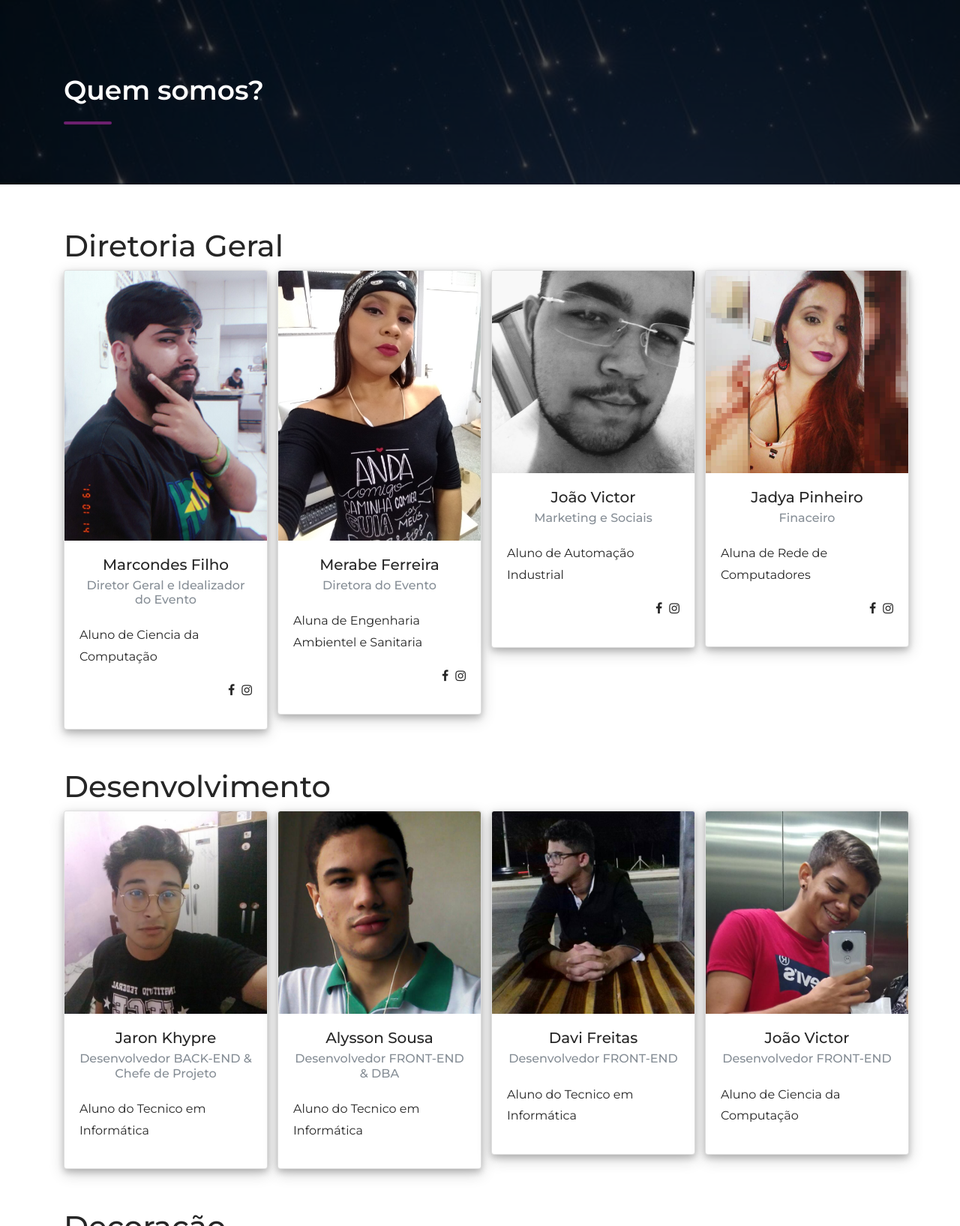
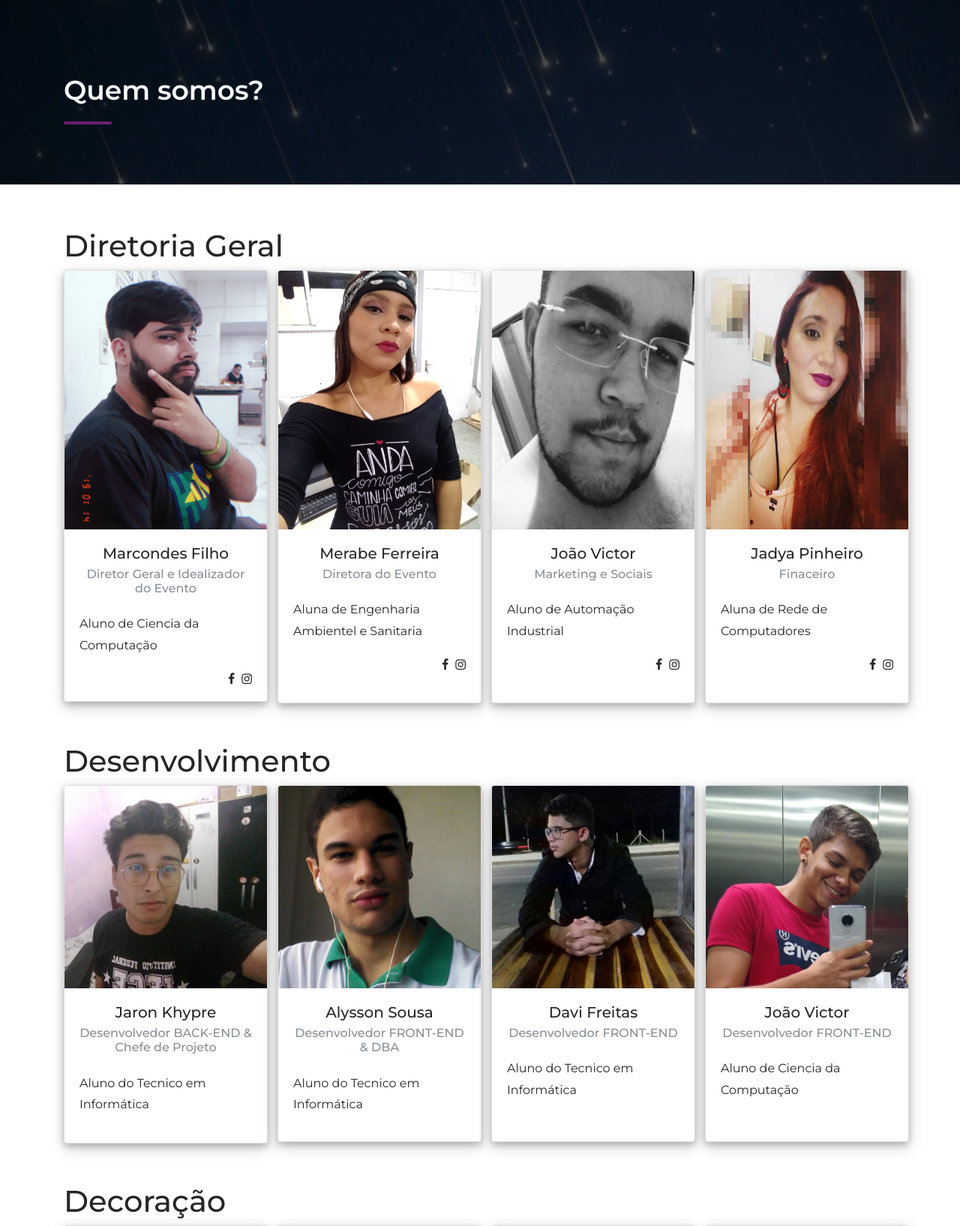
Before and after one commit to kepry/fantabob, a PHP site: page /contact.html in a window 1280 px wide. Shown: the part 179-1814 px from the top of the page at 75% size. Run offline with PHP 8.4, Linux system fonts and the light colour scheme.

Commit message:
corrigindo bugs
ajeitei algumas coisas

```diff
--- a/contact.html
+++ b/contact.html
@@ -225,8 +225,8 @@
                 <!-- PESSOA -->
                 <div class="col-md-3 col-sm-12">
                     <div class="card mb-4" style="width: 17rem; box-shadow: 0 4px 8px 0 rgba(0, 0, 0, 0.2), 0 6px 20px 0 rgba(0, 0, 0, 0.19);">
-                        <img class="card-img-top" src="mais imagens/ppMARCONDES2.0.jpg" alt="Card image cap">
-                        <div class="card-body">
+                        <img style="height:345px" class="card-img-top" src="mais imagens/ppMARCONDES2.0.jpg" alt="Card image cap">
+                        <div style="height:229px"  class="card-body">
                             <h5 class="card-title text-center text-blue">Marcondes Filho</h5>
                             <h6 class="card-subtitle mb-4 text-center text-muted text-red">Diretor Geral e Idealizador do Evento </h6>
                             <p class="card-text">
@@ -253,14 +253,12 @@
                 <!-- PESSOA -->
                 <div class="col-md-3 col-sm-12">
                     <div class="card mb-4" style="width: 17rem; box-shadow: 0 4px 8px 0 rgba(0, 0, 0, 0.2), 0 6px 20px 0 rgba(0, 0, 0, 0.19);">
-                        <img class="card-img-top" src="mais imagens/ppMERABE.jpeg" alt="Card image cap">
+                        <img style="height:345px" class="card-img-top" src="mais imagens/ppMERABE.jpeg" alt="Card image cap">
                         <div class="card-body">
                             <h5 class="card-title text-center text-blue">Merabe Ferreira</h5>
                             <h6 class="card-subtitle mb-4 text-center text-muted text-red">Diretora do Evento</h6>
                             <p class="card-text">
-                               Aluna de Engenharia Ambientel e Sanitaria
-
-                            </p>
+                               Aluna de Engenharia Ambientel e Sanitaria</p>
 
                             <div class=" float-right">
                                 <ul class="list-inline">
@@ -284,7 +282,7 @@
                 <!-- PESSOA -->
                 <div class="col-md-3 col-sm-12">
                     <div class="card mb-4" style="width: 17rem; box-shadow: 0 4px 8px 0 rgba(0, 0, 0, 0.2), 0 6px 20px 0 rgba(0, 0, 0, 0.19);">
-                        <img class="card-img-top" src="mais imagens/ppPANDAUBER.jpg" alt="Card image cap">
+                        <img style="height:345px" class="card-img-top" src="mais imagens/ppPANDAUBER.jpg" alt="Card image cap">
                         <div class="card-body">
                             <h5 class="card-title text-center text-blue">João Victor</h5>
                             <h6 class="card-subtitle mb-4 text-center text-muted text-red">Marketing e Sociais</h6>
@@ -311,7 +309,7 @@
                 <!-- PESSOA -->
                 <div class="col-md-3 col-sm-12">
                     <div class="card mb-4" style="width: 17rem; box-shadow: 0 4px 8px 0 rgba(0, 0, 0, 0.2), 0 6px 20px 0 rgba(0, 0, 0, 0.19);">
-                        <img class="card-img-top" src="mais imagens/ppJadya.jpg" heigth="286" width="283" alt="Card image cap">
+                        <img style="height:345px" class="card-img-top" src="mais imagens/ppJadya.jpg" heigth="286" width="283" alt="Card image cap">
                         <div class="card-body">
                             <h5 class="card-title text-center text-blue">Jadya Pinheiro</h5>
                             <h6 class="card-subtitle mb-4 text-center text-muted text-red">Finaceiro</h6>
@@ -361,7 +359,7 @@
                 <div class="col-md-3 col-sm-12">
                     <div class="card mb-4" style="width: 17rem; box-shadow: 0 4px 8px 0 rgba(0, 0, 0, 0.2), 0 6px 20px 0 rgba(0, 0, 0, 0.19);">
                         <img class="card-img-top" src="mais imagens/ppalisson.jpeg" heigth="286" width="283" alt="Card image cap">
-                        <div class="card-body">
+                        <div style="height:204px" class="card-body">
                             <h5 class="card-title text-center text-blue">Alysson Sousa</h5>
                             <h6 class="card-subtitle mb-4 text-center text-muted text-red">Desenvolvedor FRONT-END & DBA</h6>
                             <p class="card-text">
@@ -380,7 +378,7 @@
                 <div class="col-md-3 col-sm-12">
                     <div class="card mb-4" style="width: 17rem; box-shadow: 0 4px 8px 0 rgba(0, 0, 0, 0.2), 0 6px 20px 0 rgba(0, 0, 0, 0.19);">
                         <img class="card-img-top" src="mais imagens/ppdavi.jpeg" heigth="286" width="283" alt="Card image cap">
-                        <div class="card-body">
+                        <div style="height:204px" class="card-body">
                             <h5 class="card-title text-center text-blue">Davi Freitas</h5>
                             <h6 class="card-subtitle mb-4 text-center text-muted text-red">Desenvolvedor FRONT-END</h6>
                             <p class="card-text">
@@ -397,7 +395,7 @@
                 <div class="col-md-3 col-sm-12">
                     <div class="card mb-4" style="width: 17rem; box-shadow: 0 4px 8px 0 rgba(0, 0, 0, 0.2), 0 6px 20px 0 rgba(0, 0, 0, 0.19);">
                         <img class="card-img-top" src="mais imagens/ppjoao.jpeg" heigth="286" width="283" alt="Card image cap">
-                        <div class="card-body">
+                        <div style="height:204px" class="card-body">
                             <h5 class="card-title text-center text-blue">João Victor</h5>
                             <h6 class="card-subtitle mb-4 text-center text-muted text-red">Desenvolvedor FRONT-END</h6>
                             <p class="card-text">
@@ -420,7 +418,7 @@
                     <!-- PESSOA -->
                     <div class="col-md-3 col-sm-12">
                         <div class="card mb-4" style="width: 17rem; box-shadow: 0 4px 8px 0 rgba(0, 0, 0, 0.2), 0 6px 20px 0 rgba(0, 0, 0, 0.19);">
-                            <img class="card-img-top" src="mais imagens/ppKARLA.jpg" heigth="286" width="283" alt="Card image cap">
+                            <img style="height:345px"  class="card-img-top" src="mais imagens/ppKARLA.jpg" heigth="286" width="283" alt="Card image cap">
                             <div class="card-body">
                                 <h5 class="card-title text-center text-blue">Ana Karla</h5>
                                 <h6 class="card-subtitle mb-4 text-center text-muted text-red">Ilustradora</h6>
@@ -437,7 +435,7 @@
                     <!-- PESSOA -->
                     <div class="col-md-3 col-sm-12">
                         <div class="card mb-4" style="width: 17rem; box-shadow: 0 4px 8px 0 rgba(0, 0, 0, 0.2), 0 6px 20px 0 rgba(0, 0, 0, 0.19);">
-                            <img class="card-img-top" src="mais imagens/ppITALO2.0.jpg" heigth="286" width="283" alt="Card image cap">
+                            <img style="height:345px"  class="card-img-top" src="mais imagens/ppITALO2.0.jpg" heigth="286" width="283" alt="Card image cap">
                             <div class="card-body">
                                 <h5 class="card-title text-center text-blue">Italo César</h5>
                                 <h6 class="card-subtitle mb-4 text-center text-muted text-red">Decoração</h6>
@@ -453,7 +451,7 @@
                         <!-- PESSOA -->
                   <div class="col-md-3 col-sm-12">
                         <div class="card mb-4" style="width: 17rem; box-shadow: 0 4px 8px 0 rgba(0, 0, 0, 0.2), 0 6px 20px 0 rgba(0, 0, 0, 0.19);">
-                            <img class="card-img-top" src="mais imagens/ppIVANILDO.jpeg" heigth="286" width="283" alt="Card image cap">
+                            <img style="height:345px"  class="card-img-top" src="mais imagens/ppIVANILDO.jpeg" heigth="286" width="283" alt="Card image cap">
                             <div class="card-body">
                                 <h5 class="card-title text-center text-blue">Rivanildo Sousa</h5>
                                 <h6 class="card-subtitle mb-4 text-center text-muted text-red">Decoração</h6>
@@ -471,7 +469,7 @@
                     <!-- PESSOA -->
                     <div class="col-md-3 col-sm-12">
                         <div class="card mb-4" style="width: 17rem; box-shadow: 0 4px 8px 0 rgba(0, 0, 0, 0.2), 0 6px 20px 0 rgba(0, 0, 0, 0.19);">
-                            <img class="card-img-top" src="mais imagens/ppSTEFANY.jpeg" heigth="286" width="283" alt="Card image cap">
+                            <img style="height:345px"  class="card-img-top" src="mais imagens/ppSTEFANY.jpeg" heigth="286" width="283" alt="Card image cap">
                             <div class="card-body">
                                 <h5 class="card-title text-center text-blue">Stefany </h5>
                                 <h6 class="card-subtitle mb-4 text-center text-muted text-red">Decoração</h6>
@@ -490,7 +488,7 @@
                     <!-- PESSOA -->
                     <div class="col-md-3 col-sm-12">
                         <div class="card mb-4" style="width: 17rem; box-shadow: 0 4px 8px 0 rgba(0, 0, 0, 0.2), 0 6px 20px 0 rgba(0, 0, 0, 0.19);">
-                            <img class="card-img-top" src="mais imagens/ppANDRE.jpeg" heigth="286" width="283" alt="Card image cap">
+                            <img style="height:345px"  class="card-img-top" src="mais imagens/ppANDRE.jpeg" heigth="286" width="283" alt="Card image cap">
                             <div class="card-body">
                                 <h5 class="card-title text-center text-blue">André Costa</h5>
                                 <h6 class="card-subtitle mb-4 text-center text-muted text-red">Ilustrador</h6>
@@ -507,7 +505,7 @@
                     <!-- PESSOA -->
                     <div class="col-md-3 col-sm-12">
                         <div class="card mb-4" style="width: 17rem; box-shadow: 0 4px 8px 0 rgba(0, 0, 0, 0.2), 0 6px 20px 0 rgba(0, 0, 0, 0.19);">
-                            <img class="card-img-top" src="mais imagens/ppANANDA.jpeg" heigth="286" width="283" alt="Card image cap">
+                            <img style="height:345px"  class="card-img-top" src="mais imagens/ppANANDA.jpeg" heigth="286" width="283" alt="Card image cap">
                             <div class="card-body">
                                 <h5 class="card-title text-center text-blue">Ananda Costa</h5>
                                 <h6 class="card-subtitle mb-4 text-center text-muted text-red">Decoração</h6>
@@ -523,7 +521,7 @@
                         <!-- PESSOA -->
                   <div class="col-md-3 col-sm-12">
                         <div class="card mb-4" style="width: 17rem; box-shadow: 0 4px 8px 0 rgba(0, 0, 0, 0.2), 0 6px 20px 0 rgba(0, 0, 0, 0.19);">
-                            <img class="card-img-top" src="mais imagens/ppKAROL.jpeg" heigth="286" width="283" alt="Card image cap">
+                            <img style="height:345px"  class="card-img-top" src="mais imagens/ppKAROL.jpeg" heigth="286" width="283" alt="Card image cap">
                             <div class="card-body">
                                 <h5 class="card-title text-center text-blue">Karol</h5>
                                 <h6 class="card-subtitle mb-4 text-center text-muted text-red">Decoração</h6>
@@ -541,7 +539,7 @@
                     <!-- PESSOA -->
                     <div class="col-md-3 col-sm-12">
                         <div class="card mb-4" style="width: 17rem; box-shadow: 0 4px 8px 0 rgba(0, 0, 0, 0.2), 0 6px 20px 0 rgba(0, 0, 0, 0.19);">
-                            <img class="card-img-top" src="mais imagens/ppSTEFANY.jpeg" heigth="286" width="283" alt="Card image cap">
+                            <img style="height:345px"  class="card-img-top" src="mais imagens/ppSTEFANY.jpeg" heigth="286" width="283" alt="Card image cap">
                             <div class="card-body">
                                 <h5 class="card-title text-center text-blue">Stefany </h5>
                                 <h6 class="card-subtitle mb-4 text-center text-muted text-red">Decoração</h6>
--- a/cronograma.html
+++ b/cronograma.html
@@ -232,7 +232,7 @@
                 </div><!-- .col -->
 
                 <div class="col-12 col-lg-6 mt-4 order-1 order-lg-2">
-                    <img src="images/bonitinha.jpg" height="100%" alt="INCIO">
+                    <img style="height: 450px" src="images/bonitinha.jpg" height="100%" alt="INCIO">
                 </div><!-- .col -->
             </div><!-- .row -->
         </div><!-- .container -->
--- a/index.html
+++ b/index.html
@@ -472,8 +472,8 @@
                     </div><!-- .welcome-content -->
                 </div><!-- .col -->
 
-                <div class="col-12 col-lg-6 mt-4 order-1 order-lg-2">
-                    <img src="images/hero03.jpg" height="300" alt="INCIO">
+                <div class="ajustandoimagem">
+                    <img src="images/hero03.jpg" alt="INCIO">
                 </div><!-- .col -->
             </div><!-- .row -->
         </div><!-- .container -->
--- a/style.css
+++ b/style.css
@@ -2363,3 +2363,12 @@ ul.tabs-nav .tab-nav.active {
      color:rebeccapurple;
     text-align: center;
     }
+
+.ajustandoimagem {
+    position: relative;
+  width: 100%;
+  min-height: 1px;
+  padding-right: 15px;
+  padding-left: 15px;
+
+}
```
Also changed, not shown: about.html (+16 -28 lines).
